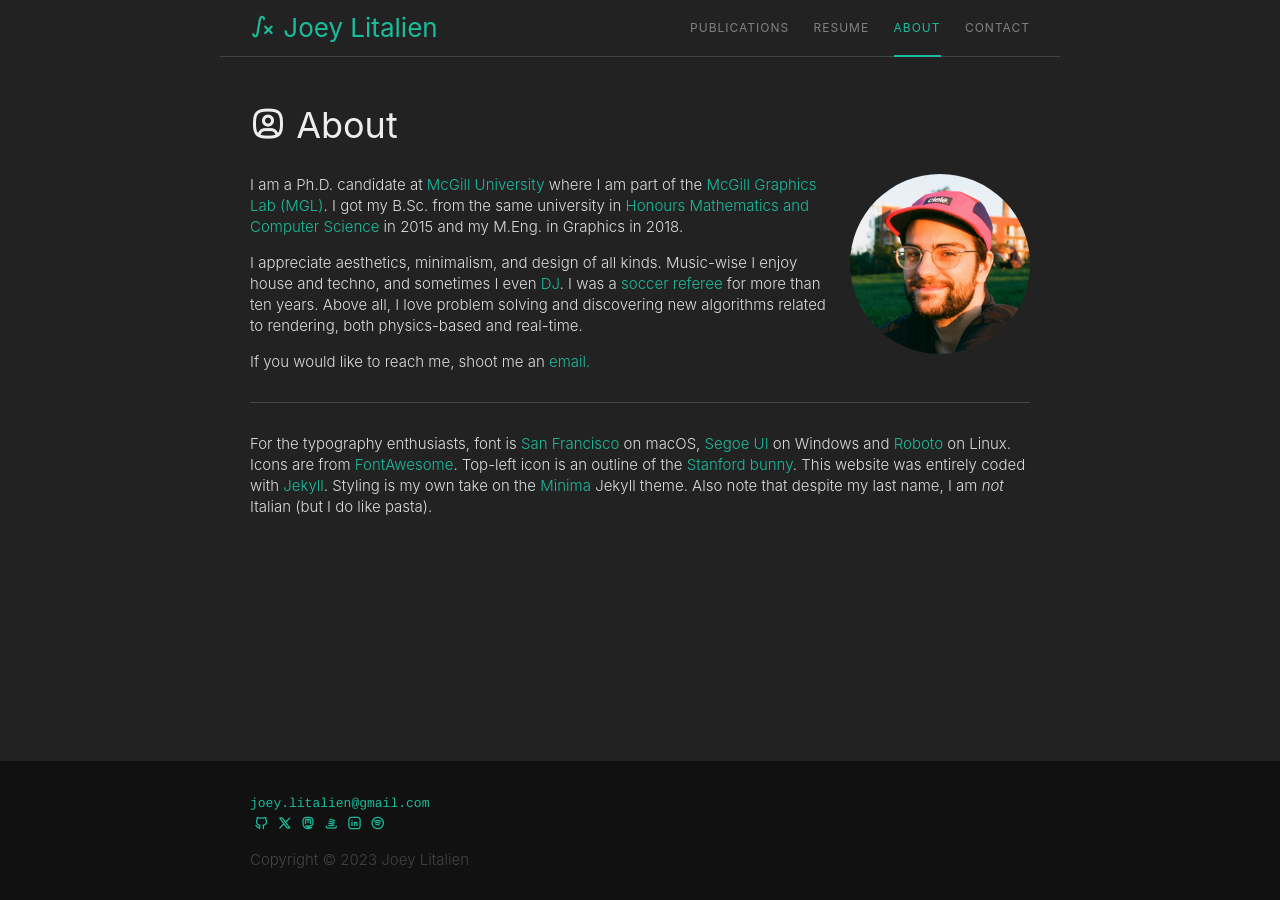
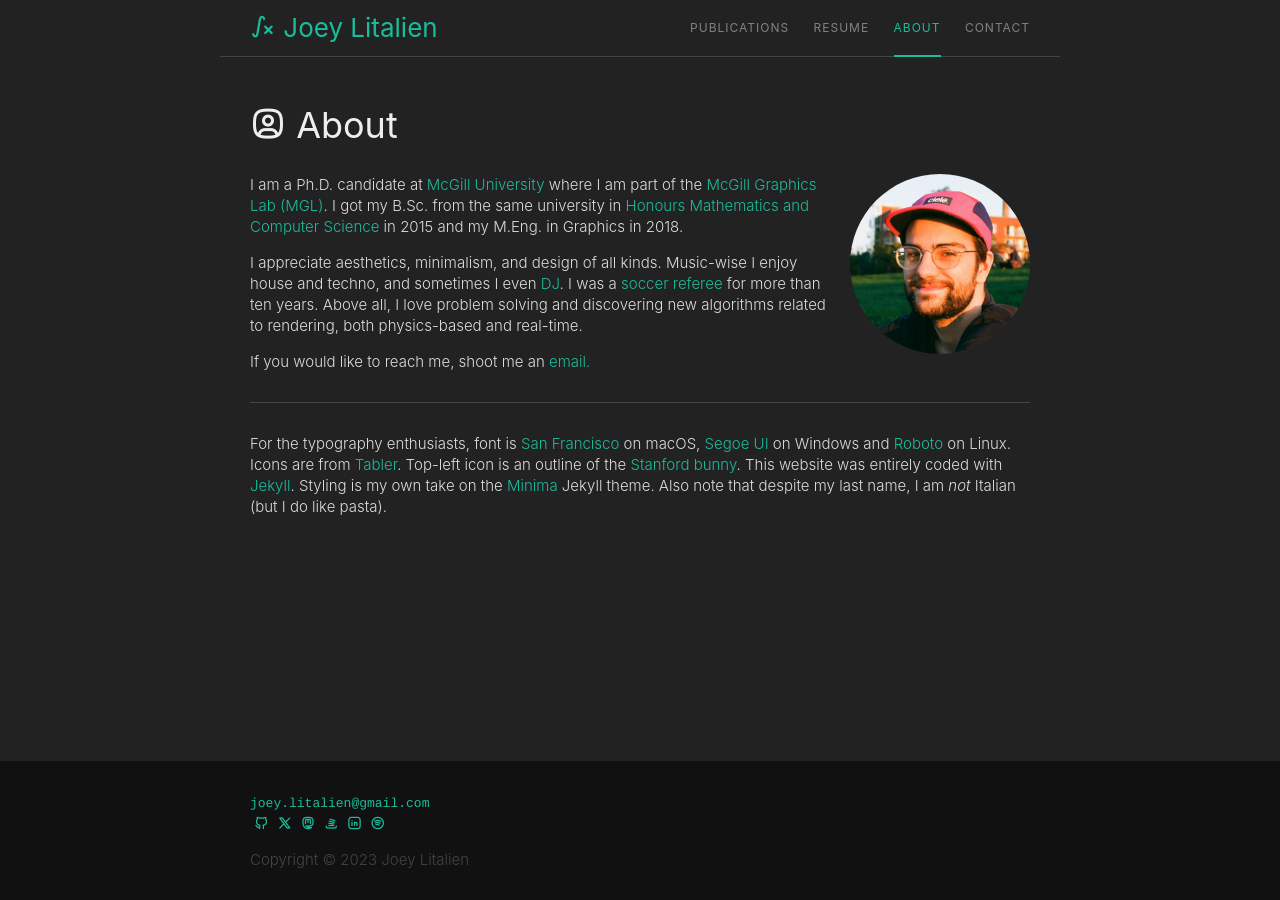
Before and after one commit to joeylitalien/joeylitalien.github.io, a Jekyll site: the page built from pages/about.md, in a window 1280 px wide. Built offline with Jekyll 4.4.1, drawn with Linux system fonts in a browser that asks for light colours; nearby versions of some CDN libraries; a style sheet for code colours, icons or effects is not loaded.

Commit message:
Small fix for icons

```diff
--- a/_includes/footer.html
+++ b/_includes/footer.html
@@ -9,7 +9,7 @@
           {% if site.googlescholar_username %}
           <li>
             <a href="https://scholar.google.ca/citations?user={{site.googlescholar_username}}&hl=en">
-              <i class="ti ti-brand-google-filled"></i>
+              <i class="ai ai-google-scholar"></i>
             </a>
           </li>
           {% endif %}
--- a/_includes/head.html
+++ b/_includes/head.html
@@ -31,4 +31,6 @@
 
   <script src="/js/clipboard.min.js"></script>
   <link rel="stylesheet" href="https://cdn.jsdelivr.net/npm/@tabler/icons-webfont@latest/tabler-icons.min.css">
+  <link rel="stylesheet" href="https://cdn.jsdelivr.net/gh/jpswalsh/academicons@1/css/academicons.min.css">
+
 </head>
--- a/pages/about.md
+++ b/pages/about.md
@@ -15,7 +15,7 @@
 If you would like to reach me, shoot me an <a href="mailto:{{site.email}}">email.</a>
 
 ---
-For the typography enthusiasts, font is [San Francisco](https://developer.apple.com/fonts) on macOS, [Segoe UI](https://docs.microsoft.com/en-us/typography/font-list/segoe-ui) on Windows and [Roboto](https://fonts.google.com/specimen/Roboto) on Linux. Icons are from [FontAwesome](https://fontawesome.com). Top-left icon is an outline of the [Stanford bunny](https://graphics.stanford.edu/software/scanview/models/bunny.html). This website was entirely coded with [Jekyll][jekyll]. Styling is my own take on the [Minima](https://github.com/jekyll/minima) Jekyll theme. Also note that despite my last name, I am _not_ Italian (but I do like pasta).
+For the typography enthusiasts, font is [San Francisco](https://developer.apple.com/fonts) on macOS, [Segoe UI](https://docs.microsoft.com/en-us/typography/font-list/segoe-ui) on Windows and [Roboto](https://fonts.google.com/specimen/Roboto) on Linux. Icons are from [Tabler](https://tabler-icons.io/). Top-left icon is an outline of the [Stanford bunny](https://graphics.stanford.edu/software/scanview/models/bunny.html). This website was entirely coded with [Jekyll][jekyll]. Styling is my own take on the [Minima](https://github.com/jekyll/minima) Jekyll theme. Also note that despite my last name, I am _not_ Italian (but I do like pasta).
 
 [math-cs]: http://www.mcgill.ca/study/2013-2014/faculties/science/undergraduate/programs/bachelor-science-bsc-joint-honours-mathematics-and-computer
 [mcgill]: http://www.mcgill.ca
```
Also changed, not shown: 8 other files.
